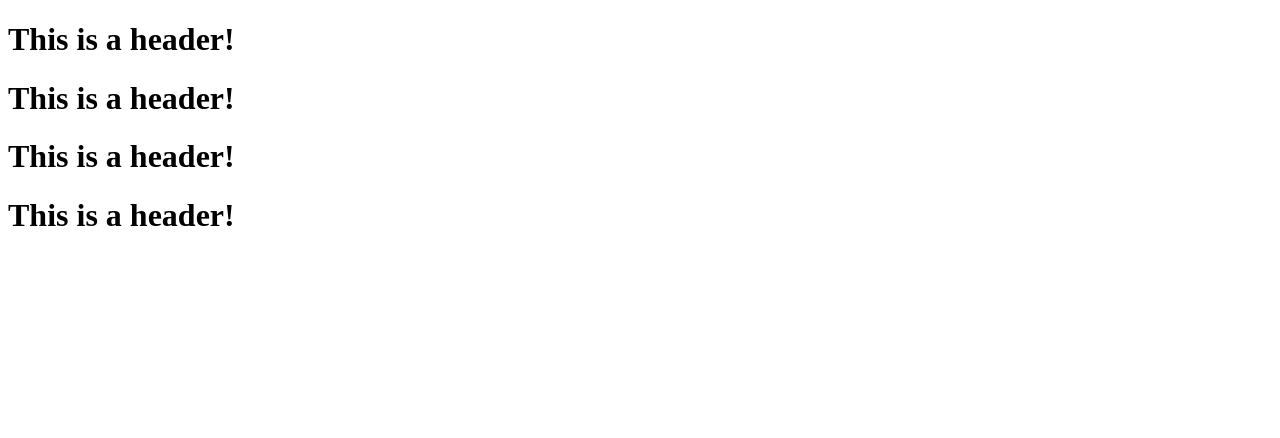
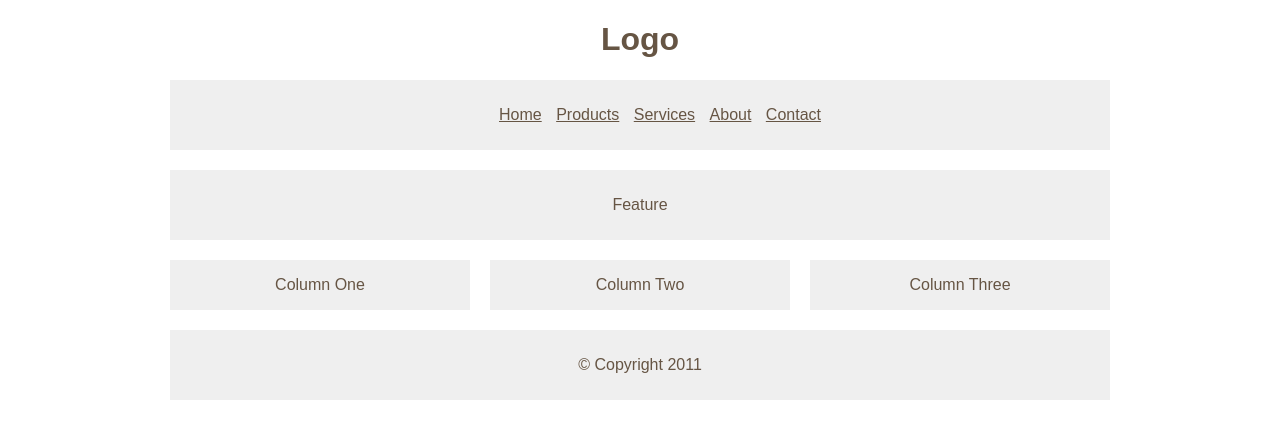
Before and after one commit to olamideLawal/git-practice, a plain HTML site: page index.html in a window 1280 px wide. Drawn offline with Linux system fonts and the light colour scheme.

Commit message:
Grid_based layout
Use grid layout to position items on a page

```diff
--- a/index.html
+++ b/index.html
@@ -1,15 +1,63 @@
+<!-- html&cssbook chapter 15 -->
+<!-- A Grid-Based Layout Using 960.gs -->
 <!DOCTYPE html>
-<html lang="en">
-<head>
-    <meta charset="UTF-8">
-    <meta http-equiv="X-UA-Compatible" content="IE=edge">
-    <meta name="viewport" content="width=device-width, initial-scale=1.0">
-    <title>Document</title>
-</head>
-<body>
-    <h1>This is a header!</h1>
-    <h1>This is a header!</h1>
-    <h1>This is a header!</h1>
-    <h1>This is a header!</h1>
-</body>
+<html>
+	<head>
+		<title>Fixed Width Layout</title>
+		<style type="text/css">
+			* {
+				font-family: Arial, Verdana, sans-serif;
+				color: #665544;
+				text-align: center;}
+			body {
+				width: 960px;
+				margin: 0 auto;}
+			#content {
+				overflow: auto;
+				height: 100%;}
+			#nav, #feature, #footer {
+				background-color: #efefef;
+				padding: 10px;
+				margin: 10px;}
+			.column1, .column2, .column3 {
+				background-color: #efefef;
+				width: 300px;
+				float: left;
+				margin: 10px;}
+			li {
+				display: inline;
+				padding: 5px;}
+		</style>
+	</head>
+	<body>
+		<div id="header">
+			<h1>Logo</h1>
+			<div id="nav">
+				<ul>
+					<li><a href="">Home</a></li>
+					<li><a href="">Products</a></li>
+					<li><a href="">Services</a></li>
+					<li><a href="">About</a></li>
+					<li><a href="">Contact</a></li>
+				</ul>
+			</div>
+		</div>
+		<div id="content">
+			<div id="feature">
+				<p>Feature</p>
+			</div>
+			<div class="article column1">
+				<p>Column One</p>
+			</div>
+			<div class="article column2">
+				<p>Column Two</p>
+			</div>
+			<div class="article column3">
+				<p>Column Three</p>
+			</div>
+		</div>
+		<div id="footer">
+			<p>&copy; Copyright 2011</p>
+		</div>
+	</body>
 </html>
```
